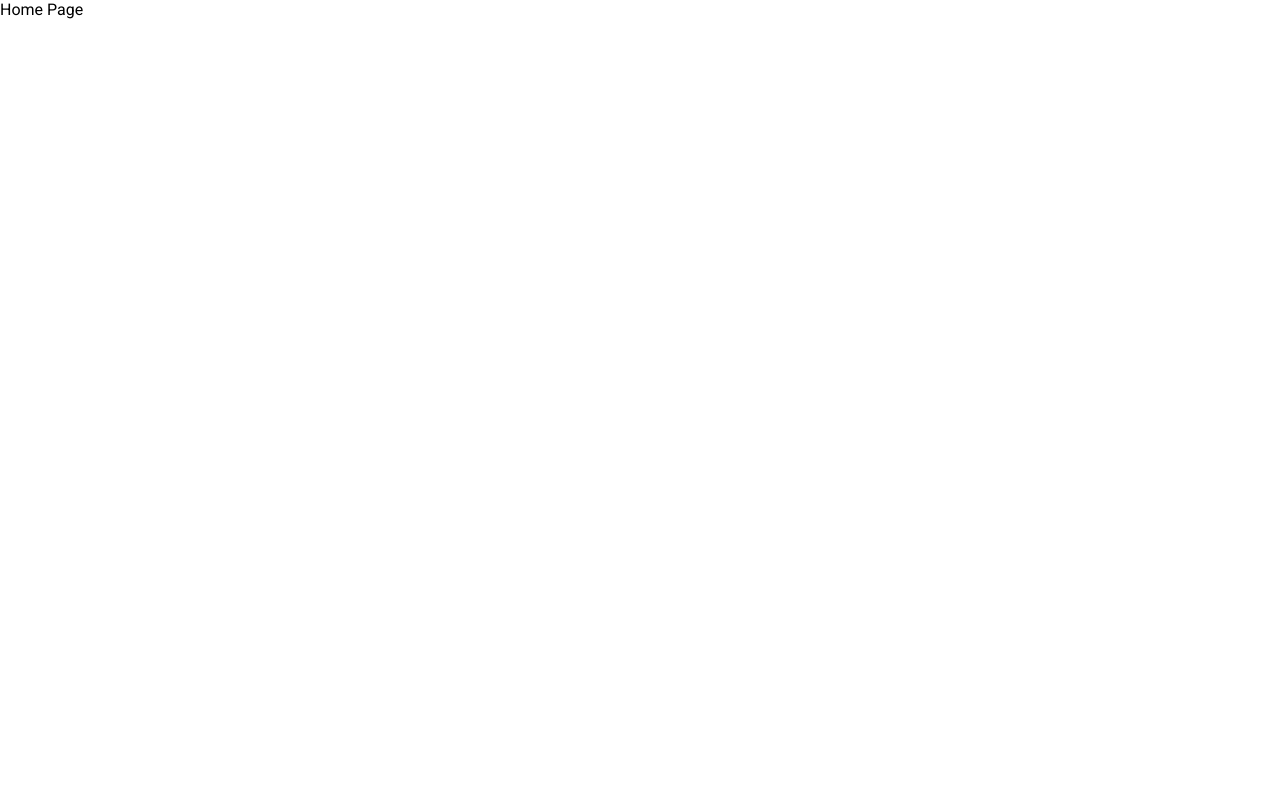
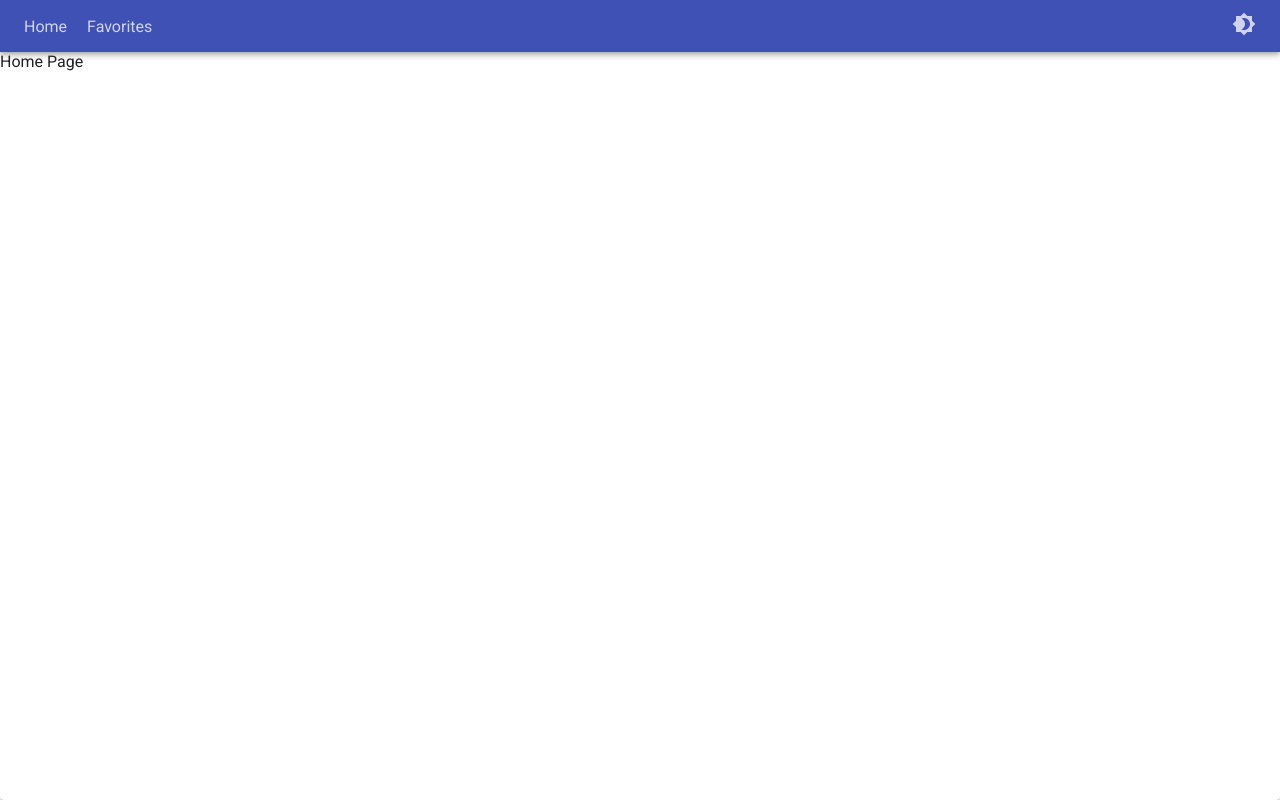
Before and after one commit to rzk666/Razi-Elbaz-9-11-20, a React (Create React App) app: page / in a window 1280 px wide. Built offline with nearby package versions, Linux system fonts and the light colour scheme.

Commit message:
[WIP] Added themes using material and navbar + layout component skeleton, these might change later but for now are good enough

```diff
--- a/package.json
+++ b/package.json
@@ -9,6 +9,7 @@
     "@testing-library/react": "^11.1.0",
     "@testing-library/user-event": "^12.1.10",
     "axios": "^0.21.0",
+    "framer-motion": "^2.9.4",
     "react": "^17.0.1",
     "react-dom": "^17.0.1",
     "react-redux": "^7.2.2",
--- a/src/Globals.scss
+++ b/src/Globals.scss
@@ -1,4 +1,7 @@
 :root{
+    // ----- Global Variables ----- //
+    --header-height: 52px;
+    // ----- Global Styles ----- //
     #root{
         position: fixed;
         width: 100vw!important;
@@ -17,6 +20,11 @@
     img{
         object-fit: contain;
     }
+    a{
+        color: inherit;
+        text-decoration: none;
+    }
 }
 
+// ----- Global Imports ----- //
 @import url("https://fonts.googleapis.com/css?family=Roboto:300,400,500,700&display=swap");
--- /dev/null
+++ b/src/components/common/Animations.jsx
@@ -0,0 +1,15 @@
+import React from 'react';
+// Animations
+import { motion } from 'framer-motion';
+
+export const AnimateScaleClick = ({ children }) => (
+  <motion.div style={{ cursor: 'pointer' }} whileTap={{ scale: 0.8 }}>
+    {children}
+  </motion.div>
+);
+
+export const AnimateOpacityHover = ({ children }) => (
+  <motion.div whileHover={{ opacity: 1 }} initial={{ opacity: 0.75 }}>
+    {children}
+  </motion.div>
+);
--- /dev/null
+++ b/src/components/common/Navbar.jsx
@@ -0,0 +1,44 @@
+import React from 'react';
+// Routing
+import { Link } from 'react-router-dom';
+// Universal
+import { HOME, FAVORITES } from '../../universal/pages';
+// Components
+import {
+  AppBar,
+  Typography,
+} from '@material-ui/core';
+// Animations
+import { AnimateOpacityHover, AnimateScaleClick } from './Animations';
+// Icons
+import { Brightness4 as ThemeSwitch } from '@material-ui/icons';
+// Styles
+import styles from './Navbar.module.scss';
+
+const NavbarLink = ({ to, isActive, children }) => (
+  <AnimateOpacityHover>
+    <Link to={to} active={isActive}>{children}</Link>
+  </AnimateOpacityHover>
+);
+
+// TODO -> Handle mobile version later
+const Navbar = ({ isMobile, toggleDarkMode }) => {
+  const x = 5;
+  return (
+    <AppBar position="static">
+      <div className={styles.navbar_content}>
+        <div className={styles.nav_buttons}>
+          <NavbarLink to="/" active>Home</NavbarLink>
+          <NavbarLink to={`/${FAVORITES}`} active={false}>Favorites</NavbarLink>
+        </div>
+        <AnimateOpacityHover>
+          <AnimateScaleClick>
+            <ThemeSwitch onClick={() => toggleDarkMode()} />
+          </AnimateScaleClick>
+        </AnimateOpacityHover>
+      </div>
+    </AppBar>
+  );
+};
+
+export default Navbar;
--- /dev/null
+++ b/src/components/common/Navbar.module.scss
@@ -0,0 +1,14 @@
+    .navbar_content{
+        display: flex;
+        width: 100vw;
+        height: var(--header-height);
+        padding: 0 24px;
+        align-items: center;
+        justify-content: space-between;
+        .nav_buttons{
+            display: flex;
+            a{
+                margin-right: 20px;
+            }
+        }
+    }
--- a/src/controllers/FavoritesController.jsx
+++ b/src/controllers/FavoritesController.jsx
@@ -20,7 +20,7 @@ const FavoritesController = (props) => {
   return (
     <View
       {...props}
-      {...state}
+      temp={temp}
     />
   );
 };
--- a/src/hocs/WithLayout.jsx
+++ b/src/hocs/WithLayout.jsx
@@ -1,16 +1,37 @@
-import React from 'react';
-// import Navbar from '../components/common/Navbar';
+import React, { useState } from 'react';
+// Components
+import Navbar from '../components/common/Navbar';
+import { Paper } from '@material-ui/core';
+// Theme
+import { ThemeProvider, createMuiTheme } from '@material-ui/core/styles';
 
-// TEMP
-const Navbar = () => <></>;
+// ----- MUI Palletes ----- //
+
+const darkPalette = {
+  type: 'dark',
+  primary: {
+    main: '#DA9FDA',
+  },
+  secondary: {
+    main: '#FDA18D',
+  },
+};
 
 const WithLayoutHOC = (ComposedComponent) => {
-  const WithLayout = (props) => (
-    <>
-      <Navbar />
-      <ComposedComponent {...props} />
-    </>
-  );
+  const WithLayout = (props) => {
+    const [darkMode, toggleDarkMode] = useState(false);
+    const theme = createMuiTheme({
+      palette: darkMode ? { ...darkPalette } : {},
+    });
+    return (
+      <ThemeProvider theme={theme}>
+        <Paper style={{ height: '100vh', width: '100vw' }}>
+          <Navbar toggleDarkMode={() => toggleDarkMode(!darkMode)} />
+          <ComposedComponent {...props} />
+        </Paper>
+      </ThemeProvider>
+    );
+  };
 
   return WithLayout;
 };
--- a/src/views/FavoritesView.jsx
+++ b/src/views/FavoritesView.jsx
@@ -6,7 +6,7 @@ const FavoritesView = ({
   weather,
 }) => (
   <div className={styles.wrapper}>
-    Home Page
+    Favorites Page
   </div>
 );
 
--- a/src/views/FavoritesView.module.scss
+++ b/src/views/FavoritesView.module.scss
@@ -3,14 +3,5 @@
     height: 100%;
     width: 100%;
     justify-content: center;
-    align-items: center;
-    .tasks_manager_container{
-        display: flex;
-        flex-direction: column;
-        width: 80%;
-        height: 700px;
-        align-items: center;
-        padding: 50px;
-        background-color: #D5D5D5;
-    }
+    align-items: center
 }
```
Also changed, not shown: 1 other file (tests, documents, lock files or other folders).
